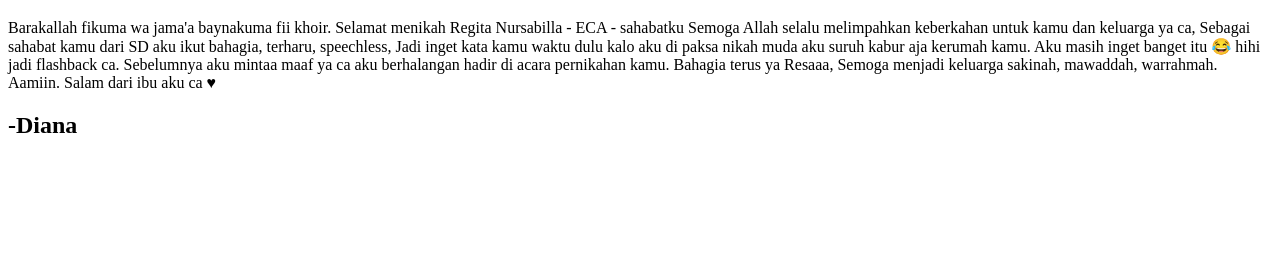
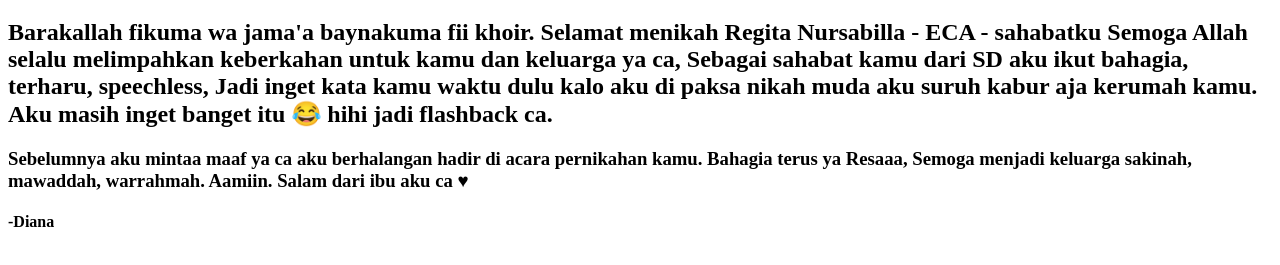
Before and after one commit to ANF99-stack/Happy_Wedding_ca, a plain HTML site: page index.html in a window 1280 px wide. Shown: the part 123-388 px from the top of the page. Drawn offline with Linux system fonts and the light colour scheme.

Commit message:
Update index.html

```diff
--- a/index.html
+++ b/index.html
@@ -1,4 +1,4 @@
-  <title>DIANA FITRIA</title>
+  <title>REGITA NURSABILA</title>
 </head>
 <body>
 <audio Controls>
@@ -7,18 +7,18 @@
   <h1>Dear Regita</h1>
 
 
-Barakallah fikuma wa jama'a baynakuma fii khoir.
+<h2>Barakallah fikuma wa jama'a baynakuma fii khoir.
 Selamat menikah Regita Nursabilla - ECA - sahabatku
 Semoga Allah selalu melimpahkan keberkahan untuk kamu dan keluarga ya ca,
 Sebagai sahabat kamu dari SD aku ikut bahagia, terharu, speechless,
-Jadi inget kata kamu waktu dulu kalo aku di paksa nikah muda aku suruh kabur aja kerumah kamu. Aku masih inget banget itu 😂 hihi jadi flashback ca.
+Jadi inget kata kamu waktu dulu kalo aku di paksa nikah muda aku suruh kabur aja kerumah kamu. Aku masih inget banget itu 😂 hihi jadi flashback ca.</h2>
 
-Sebelumnya aku mintaa maaf ya ca aku berhalangan hadir di acara pernikahan kamu.
+<h3>Sebelumnya aku mintaa maaf ya ca aku berhalangan hadir di acara pernikahan kamu.
 Bahagia terus ya Resaaa,
 Semoga menjadi keluarga sakinah, mawaddah, warrahmah. Aamiin.
-Salam dari ibu aku ca ♥
+Salam dari ibu aku ca ♥</h3>
 
-<h2>-Diana</h2>
+<h4>-Diana</h4>
 
 </body>
 </html>
```
